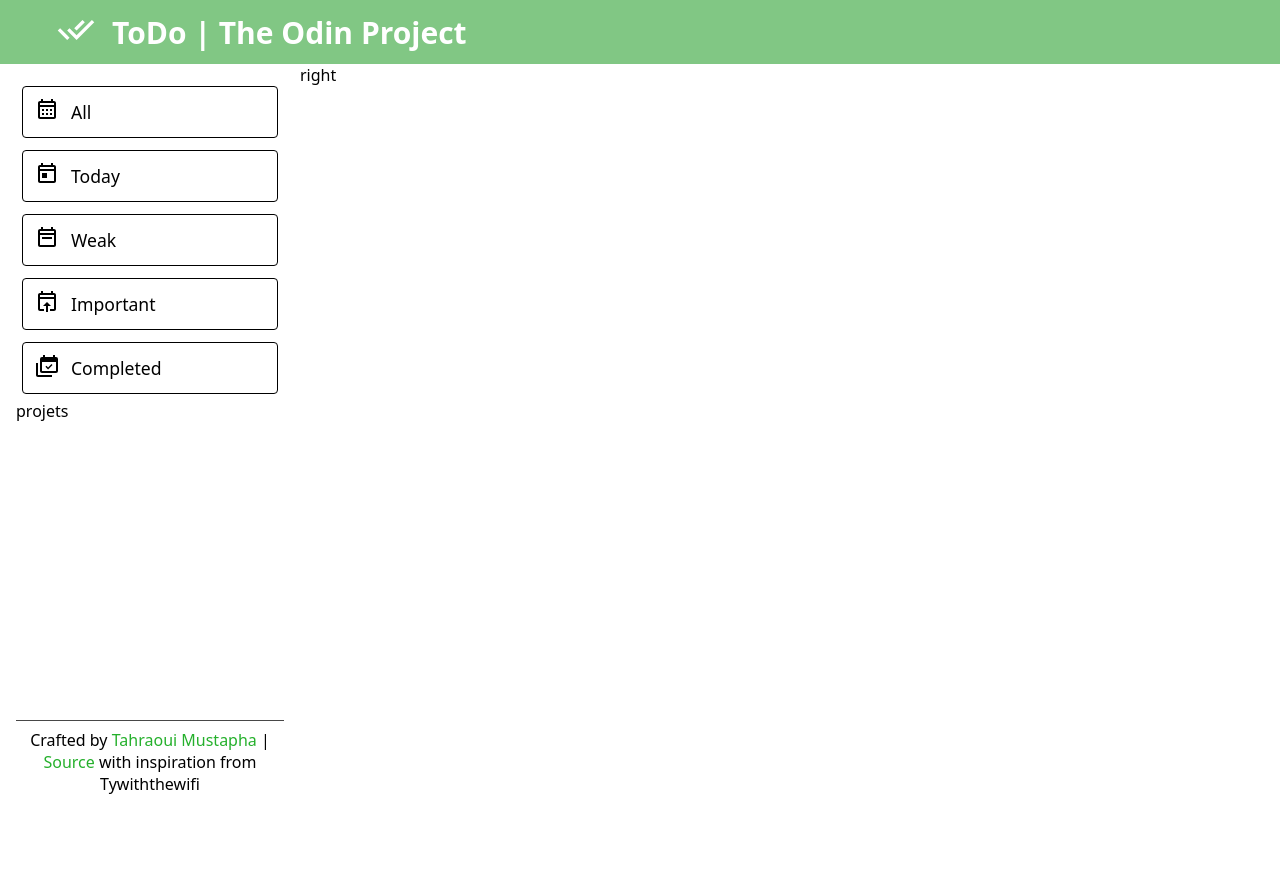
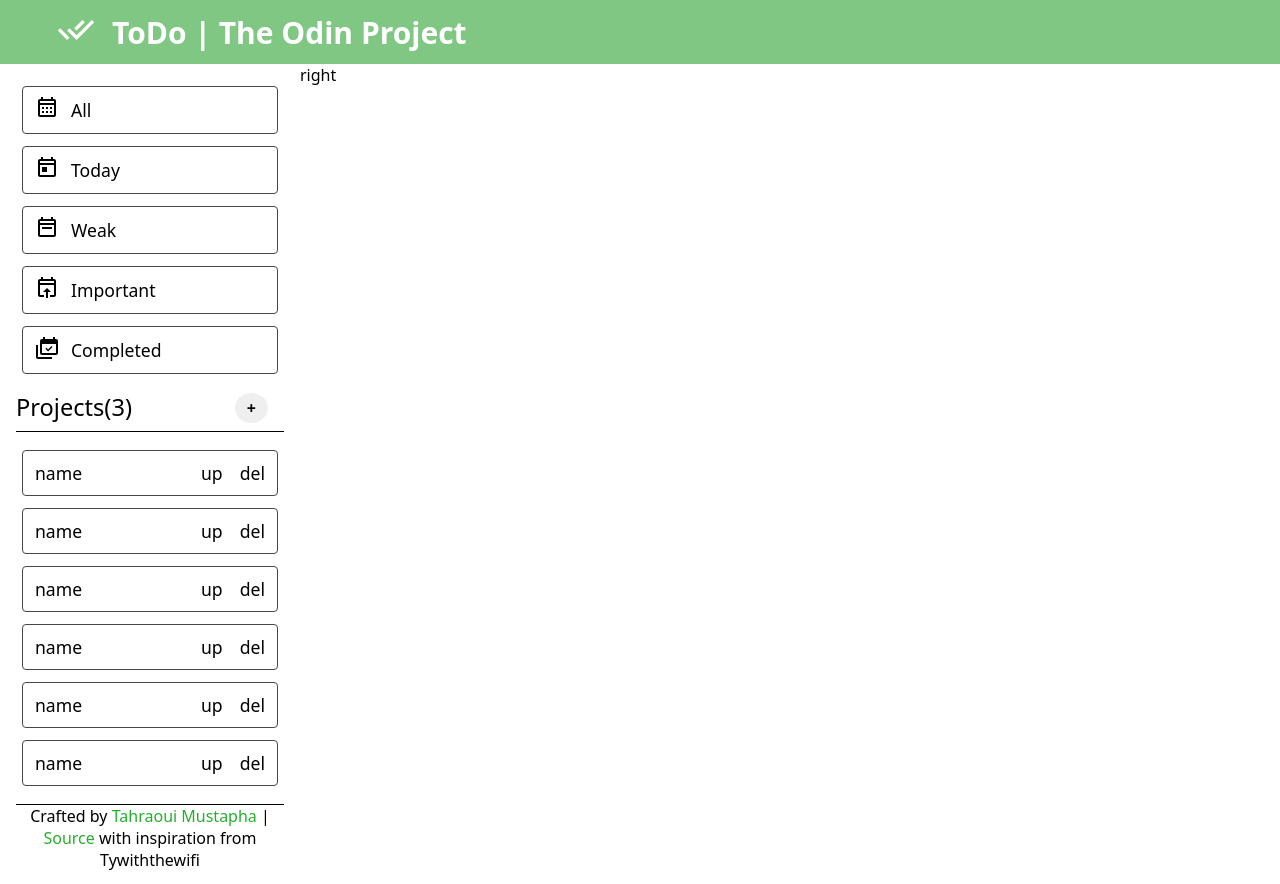
Before and after one commit to TahraouiMustapha/Todo-List-The-Odin-Project, a website built with webpack: page src/template.html in a window 1280 px wide. Before the commit the page ends 800 px from the top, so only its background shows below. Built offline with nearby package versions, Linux system fonts and the light colour scheme.

Commit message:
Feat : Write the structure html for Projects section with style

```diff
--- a/src/style.css
+++ b/src/style.css
@@ -15,6 +15,7 @@
 }
 
 header {
+    flex-shrink: 0;
     color: #fff;
     height: 64px;
     display: flex;
@@ -38,7 +39,7 @@
 }
 
 .main {
-    flex: 1;
+    flex-grow: 1;
     display: flex;
 }
 
@@ -46,20 +47,23 @@
     --icon-widht: 24px;
     --font-size: 1.1em;
     --font-weight: 400;
+    --left-padding: 16px;
+    --bottom-line: 0.5px solid #000;
     width: 300px;
-    padding: 16px 16px ;
+    padding: 16px var(--left-padding) ;
     display: grid;
-    grid-template-rows: 1fr 1fr 64px;
+    grid-template-rows: 300px 1fr 64px;
 }
 
 .task-classifications {
     display: grid;
 }
 
-.task-classifications > div {
+.task-classifications > div ,
+.projects .projects-list > div{
     font-size: var(--font-size);
     font-weight: 500;
-    border: 0.5px solid #000;
+    border: 0.5px solid #484747;
     margin: 6px 6px;
     display: flex;
     gap: 12px;
@@ -73,10 +77,49 @@
     width: var(--icon-widht);
 }
 
+.left .projects {
+    display: flex;
+    flex-direction: column;
+    margin-top: 16px;
+}
 
+.projects .head {
+    display: flex;
+    align-items: end;
+    justify-content: space-between;
+    padding-bottom: 8px;
+    padding-right: var(--left-padding);
+    height: 36px;
+    border-bottom: var(--bottom-line);
+}
 
-.main .right {
-    flex: 1;
+.head .title {
+    font-size: calc(var(--font-size) + 6px);
+}
+
+.head button {
+    padding: 4px 12px;
+    border: none;
+    font-size: 16px;
+    font-weight: calc(var(--font-weight) * 1.5);
+    border-radius: 50%;
+    cursor: pointer;
+}
+
+.projects-list {
+    margin : 12px 0;
+    display: grid;
+    grid-auto-rows: 58px;
+}
+
+.projects-list > div {
+    justify-content: space-between;
+}
+
+.projects-list .icons-container {
+    width: 64px;
+    display: flex;
+    justify-content: space-between;
 }
 
 .left a {
@@ -87,15 +130,9 @@
 
 .left .footer {
     text-align: center;
+    border-top: var(--bottom-line);
 }
 
-.left .footer::before {
-    content: '';
-    display: block;
-    width: 100%;
-    height: 0.5px;
-    background-color: #484747;
-    margin-bottom: 8px;
+.main .right {
+    flex: 1;
 }
-
-/* for test */
--- a/src/template.html
+++ b/src/template.html
@@ -38,7 +38,56 @@
                     <p class="name">Completed</p>
                 </div>
             </div>
-            <div class="projects">projets</div>
+            <div class="projects">
+                <div class="head">
+                    <p class="title">Projects(3)</p>
+                    <button id="add-new-project-btn">+</button>
+                </div>
+                <div class="projects-list">
+                    <div>
+                        <p class="name">name</p>
+                        <div class="icons-container">
+                            <div class="icon-update">up</div>
+                            <div class="icon-delete">del</div>
+                        </div>
+                    </div>
+                    <div>
+                        <p class="name">name</p>
+                        <div class="icons-container">
+                            <div class="icon-update">up</div>
+                            <div class="icon-delete">del</div>
+                        </div>
+                    </div>
+                    <div>
+                        <p class="name">name</p>
+                        <div class="icons-container">
+                            <div class="icon-update">up</div>
+                            <div class="icon-delete">del</div>
+                        </div>
+                    </div>
+                    <div>
+                        <p class="name">name</p>
+                        <div class="icons-container">
+                            <div class="icon-update">up</div>
+                            <div class="icon-delete">del</div>
+                        </div>
+                    </div>
+                    <div>
+                        <p class="name">name</p>
+                        <div class="icons-container">
+                            <div class="icon-update">up</div>
+                            <div class="icon-delete">del</div>
+                        </div>
+                    </div>
+                    <div>
+                        <p class="name">name</p>
+                        <div class="icons-container">
+                            <div class="icon-update">up</div>
+                            <div class="icon-delete">del</div>
+                        </div>
+                    </div>
+                </div>
+            </div>
             <div class="footer">Crafted by
                 <a href="#">Tahraoui Mustapha</a> |
                 <a href="#">Source</a> with inspiration from Tywiththewifi
```
